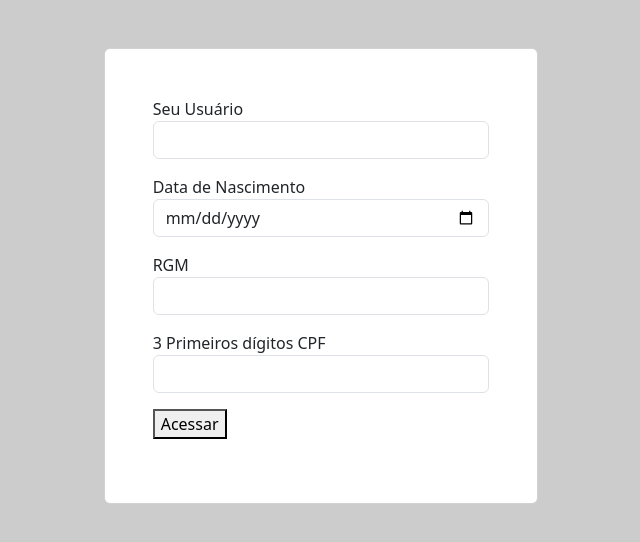
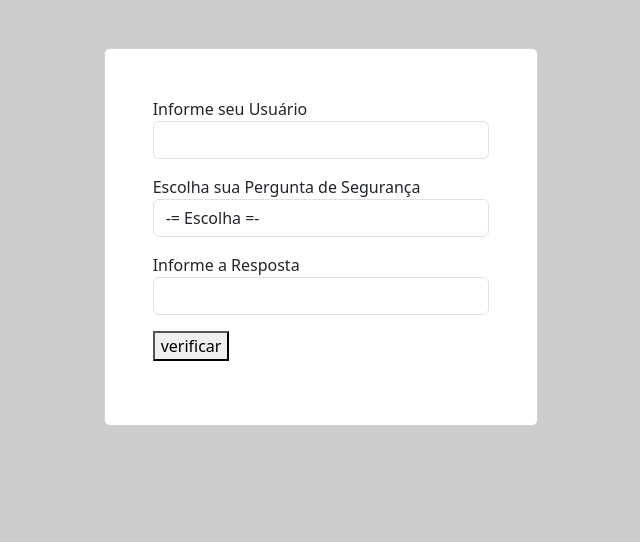
Before and after one commit to MikaelVSM/Sistema-de-Ticket, a PHP site: page /esqueceu-senha.php in a window 1280 px wide. Shown: the top 542 px of the page, without its empty margins (319-959 px from the left). Run offline with PHP 8.4, Linux system fonts and the light colour scheme.

Commit message:
Alteração no formulário e mudança da pagina de envio

```diff
--- a/esqueceu-senha.php
+++ b/esqueceu-senha.php
@@ -11,25 +11,33 @@
  <body>
             <div class="row">
                 <div class="offset-lg-4 col-lg-4 mt-5 p-5 card">
-                    <form action="?page=verificar-esqueceu-senha" method="POST">
+                    <form action="verificar-esqueceu-senha.php" method="POST">
                         <div class="mb-3">
-                            <label>Seu Usuário</label>
+                            <label>Informe seu Usuário</label>
                             <input type="text" name="nome_usuario" class="form-control">
                         </div>
                         <div class="mb-3">
-                            <label>Data de Nascimento</label>
-                            <input type="date" name="data_nascimento" class="form-control">
+		                    <label>Escolha sua Pergunta de Segurança</label>
+		                        <select name="pergunta_seguranca_usuario" class="form-control">
+                                    <option>-= Escolha =-</option>
+                                    <option value="1">Qual o nome de seu tio favorito?</option>
+                                    <option value="2">Onde você encontrou seu/sua marido/mulher?</option>
+                                    <option value="3">Qual o apelido de seu primo mais velho?</option>
+                                    <option value="4">Qual o apelido de seu filho mais velho?</option>
+                                    <option value="5">Qual o apelido de seu filho mais novo? </option>
+                                    <option value="6">Qual o nome de sua sobrinha mais velha?</option>
+                                    <option value="7">Qual o nome de seu sobrinho mais velho?</option>
+                                    <option value="8">Qual o nome de sua tia favorita?</option>
+                                    <option value="9">Onde você passou sua lua-de-mel?</option>
+                                    <option value="10">Qual o nome de um professor importante para você?</option>
+		                        </select>
+	                     </div>
+                         <div class="mb-3">
+                            <label>Informe a Resposta</label>
+                            <input type="text" name="resposta_seguranca_usuario" class="form-control">
                         </div>
-                        <div class="mb-3">
-                            <label>RGM</label>
-                            <input type="int" name="rgm" class="form-control">
-                        </div>
-                        <div class="mb-3">
-                            <label>3 Primeiros dígitos CPF</label>
-                            <input type="int" name="cpf" class="form-control">
-                        </div>
-                        <div class="mb-3">
-                            <button type="submit">Acessar</button>
+                        <div class= "mb-3">
+                            <button type="submit">verificar</button>
                         </div>
                     </form>
                 </div>
```
